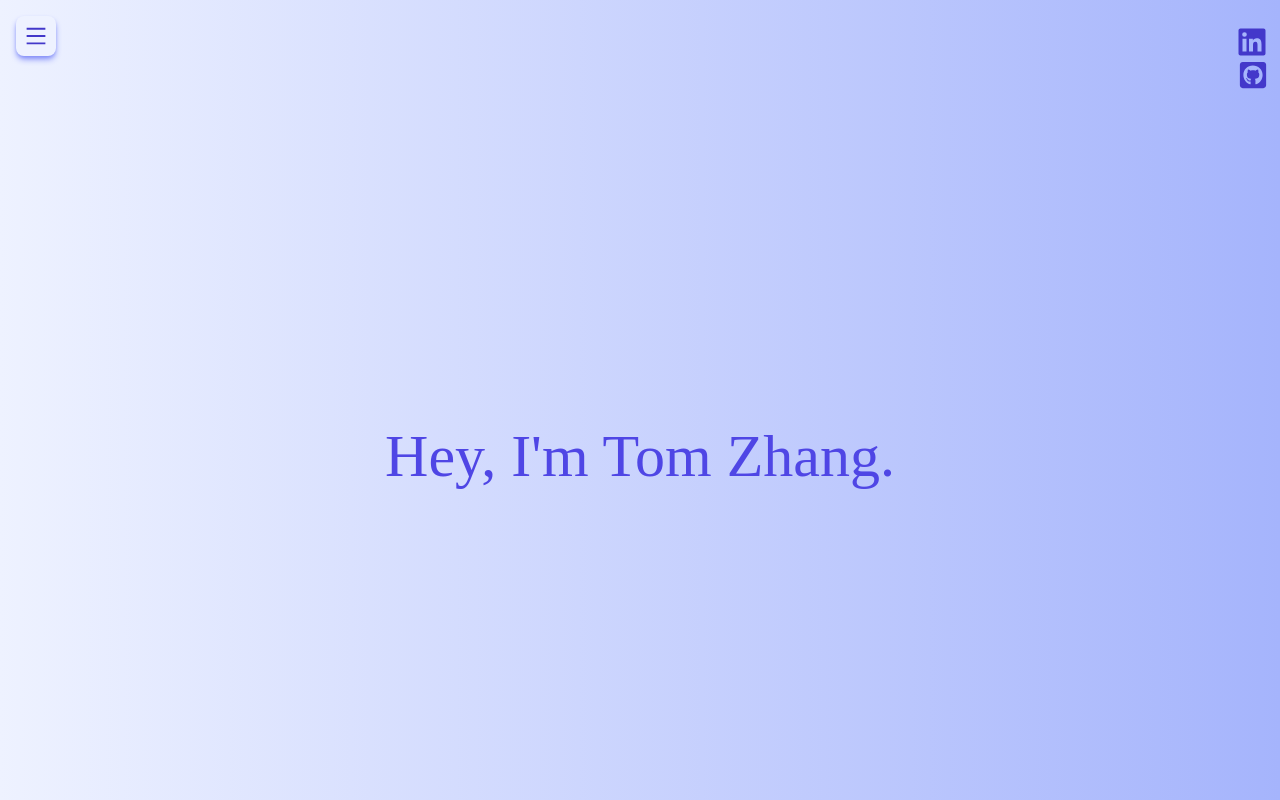
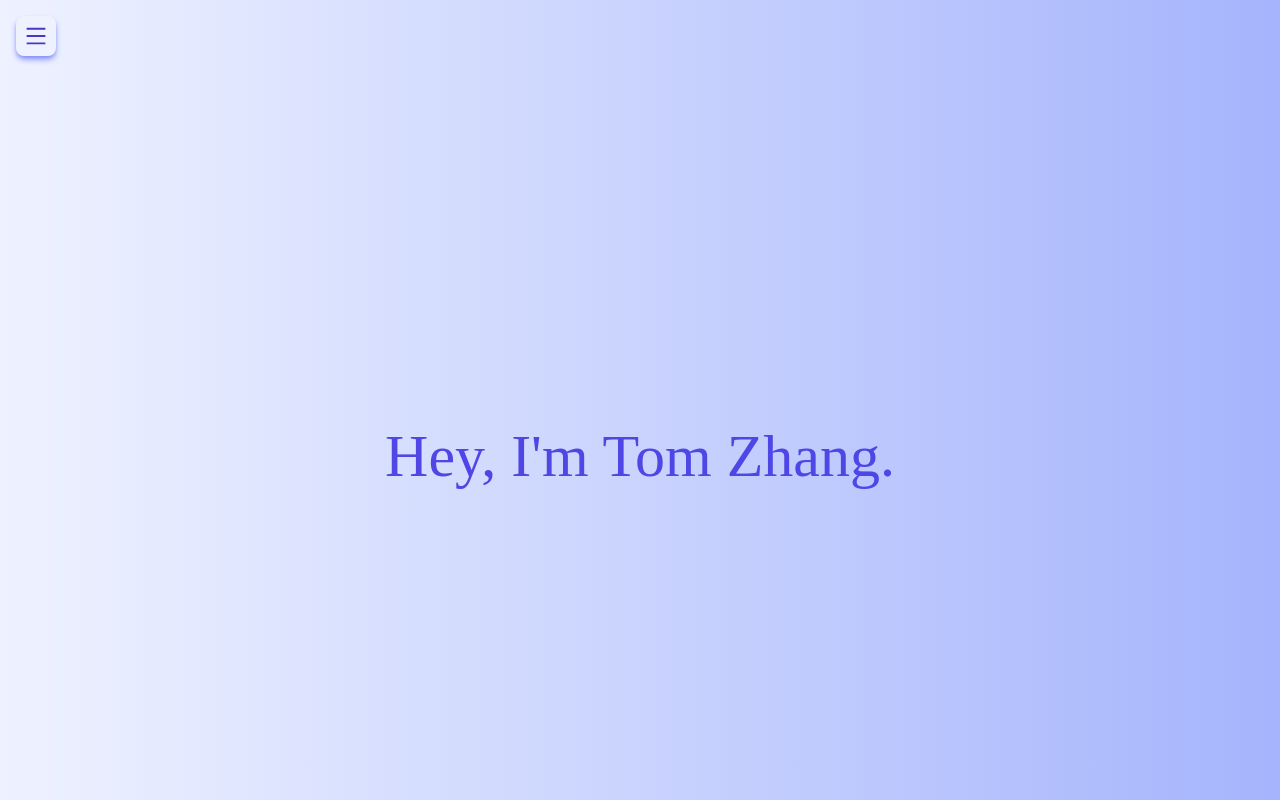
Before and after one commit to TomY-Zhang/tomzhang-website, a React (Create React App) app: page / in a window 1280 px wide. Shown: the top 800 px of the page. Built offline with nearby package versions, Linux system fonts and the light colour scheme.

Commit message:
added icons

```diff
--- a/src/App.js
+++ b/src/App.js
@@ -1,5 +1,5 @@
 import "./index.css";
-import { Sidebar, CollapseBtn, IconBar } from "./components/Sidebar";
+import { Sidebar, CollapseBtn } from "./components/Sidebar";
 import { TitlePanel, IntroPanel, InterestsPanel, CareerPanel, Footer } from "./components/Panel"
 
 const App = () => {
@@ -9,7 +9,6 @@ const App = () => {
   return (
     <div>
       <Sidebar />
-      <IconBar />
       <div id="Content" class="bg-gradient-to-r from-indigo-50 to-indigo-300 transition-all duration-300 ease-out">
         <CollapseBtn />
         <TitlePanel />
--- a/src/components/Sidebar.js
+++ b/src/components/Sidebar.js
@@ -13,6 +13,7 @@ export const Sidebar = () => {
             <Card label={"Interests"} target="InterestsPanel" />
             <Card label={"Journey"}   target="CareerPanel" />
             {/* <Card label={"Contact"}/> */}
+            <IconBar />
         </div>
     );
 };
@@ -54,11 +55,11 @@ export const CollapseBtn = () => {
     );
 };
 
-export const IconBar = () => {
+const IconBar = () => {
     return (
-        <div class="text-indigo-700 flex flex-col place-items-end fixed top-6 right-3 ">
-            <a href="https://www.linkedin.com/in/tom-zhang-tyz/" class="text-4xl RiLinkedinBoxFill hover:text-indigo-500 transition-color duration-300 ease-in-out"><RiLinkedinBoxFill /></a>
-            <a href="https://github.com/" class="text-3xl hover:text-indigo-500 transition-color duration-300 ease-in-out"><FaGithubSquare /></a>
+        <div class="bg-indigo-50 text-indigo-600 flex flex-row place-items-end justify-center p-2 pl-1 rounded-lg shadow-md shadow-indigo-400 gap-1 w-28 ml-4 h-14 justify-self-start">
+            <a href="https://www.linkedin.com/in/tom-zhang-tyz/" class="text-4xl hover:text-indigo-500 transition-color duration-300 ease-in-out"><RiLinkedinBoxFill /></a>
+            <a href="https://github.com/" class="FaGithubSquare text-3xl hover:text-indigo-400 transition-color duration-300 ease-in-out"><FaGithubSquare /></a>
         </div>
     );
 }
--- a/src/index.css
+++ b/src/index.css
@@ -2,8 +2,8 @@
 @tailwind components;
 @tailwind utilities;
 
-.RiLinkedinBoxFill {
-    margin-right: -2px
+.FaGithubSquare {
+    margin-bottom: 3px;
 }
 
 ::-webkit-scrollbar {
```
